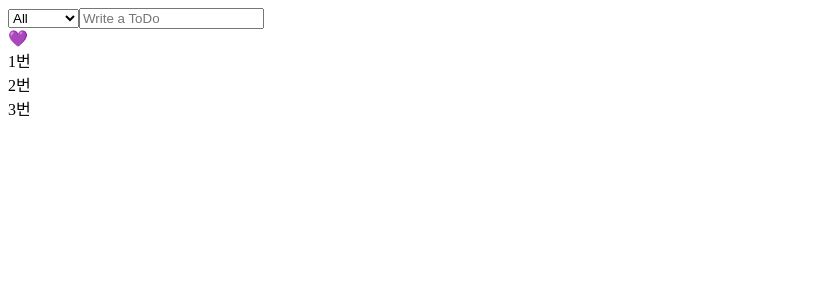
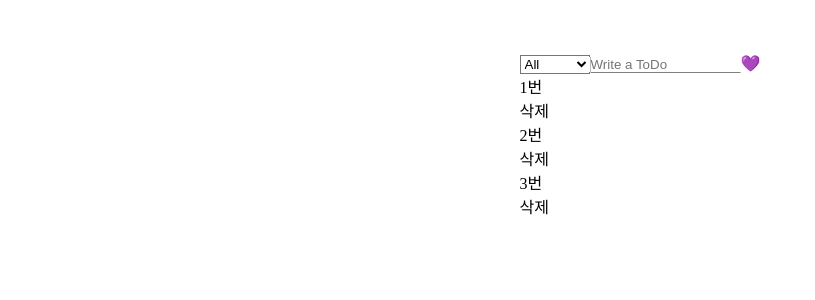
Before and after one commit to Clzzi/Recoil-Practice, a React (Create React App) app in the folder recoil-todolist-real/: page / in a window 1280 px wide. Shown: the top 300 px of the page, without its empty margins (0-815 px from the left). Built offline with nearby package versions, Linux system fonts and the light colour scheme.

Commit message:
[ADD] - Styling Files

```diff
--- /dev/null
+++ b/recoil-todolist-real/src/components/TodoInput/todoInput.scss
@@ -0,0 +1,12 @@
+.todoInput {
+  &-Input {
+    padding: 0px;
+    margin: 0px;
+    width: 150px;
+    border:none;
+    border-bottom: 1px solid gray;
+  }
+  &-btn {
+    display: inline-block;
+  }
+}
--- a/recoil-todolist-real/src/components/TodoInput/todoInput.tsx
+++ b/recoil-todolist-real/src/components/TodoInput/todoInput.tsx
@@ -1,7 +1,8 @@
 import { useRecoilState } from "recoil";
 import { todosState, todoInputState } from "recoil/todosState";
 import { TodoType } from "types/todoType";
-import TodoFilter from 'components/TodoFilter';
+import TodoFilter from "components/TodoFilter";
+import "./todoInput.scss";
 
 const TodoInput = () => {
   const [input, setInput] = useRecoilState<string>(todoInputState);
@@ -45,6 +46,7 @@ const TodoInput = () => {
   };
 
   return (
+    <>
       <div className={"todoInput"}>
         <TodoFilter />
         <input
@@ -59,6 +61,7 @@ const TodoInput = () => {
           💜
         </div>
       </div>
+    </>
   );
 };
 
--- a/recoil-todolist-real/src/components/TodoItem/todoItem.tsx
+++ b/recoil-todolist-real/src/components/TodoItem/todoItem.tsx
@@ -5,8 +5,8 @@ const TodoItem = ({data, onDelete, onDone}: TodoPropTypes) => {
 
   return (
     <div className={"todoItem"}>
-      <div className={"todoItem-title"}>{contents}</div>
-      <div className={'todoItme-delete'}>삭제</div>
+      <div className={"todoItem-title"} onClick={() => onDone(id)}>{contents}</div>
+      <div className={'todoItme-delete'} onClick={() => onDelete(id)}>삭제</div>
     </div>
   );
 };
--- a/recoil-todolist-real/src/components/TodoList/todoList.tsx
+++ b/recoil-todolist-real/src/components/TodoList/todoList.tsx
@@ -1,16 +1,32 @@
-import { useRecoilValue } from "recoil";
+import { useRecoilValue, useSetRecoilState, useRecoilState } from "recoil";
 import { filterTodosSelector } from "recoil/todosState";
+import TodoItem from "components/TodoItem";
+import { todosState } from "recoil/todosState";
 
 const TodoList = () => {
-  // const [todos, setTodo] = useRecoilState(todosState);
-  const todos = useRecoilValue(filterTodosSelector);
+  const filteredTodos = useRecoilValue(filterTodosSelector);
+
+  const onDelete = (id: number): void => {
+    console.log(id);
+  }
+
+  const onDone = (id: number): void => {
+    console.log(id);
+  }
 
   return (
     <div>
-      {todos.map((todo) => {
+      {filteredTodos.map((todo) => {
+
+        const data = {
+          id: todo.id,
+          done: todo.done,
+          contents: todo.contents
+        };
+
         return (
-          <div> {todo.contents} </div>
-        )
+          <TodoItem data={data} onDelete={onDelete} onDone={onDone} />
+        );
       })}
     </div>
   );
--- /dev/null
+++ b/recoil-todolist-real/src/templates/todoTemplate.scss
@@ -0,0 +1,8 @@
+.todoTemplate {
+  position: absolute;
+  left: 50%;
+  bottom: 500px;
+  transform: translate(-50%, -50%);
+  margin: 0px;
+  padding: 0px;
+}
--- a/recoil-todolist-real/src/templates/todoTemplate.tsx
+++ b/recoil-todolist-real/src/templates/todoTemplate.tsx
@@ -1,9 +1,10 @@
 import TodoInput from "components/TodoInput";
 import TodoList from "components/TodoList";
+import './todoTemplate.scss';
 
 const TodoTemplate = () => {
   return (
-    <div>
+    <div className={'todoTemplate'}>
       <TodoInput />
       <TodoList />
     </div>
--- a/recoil-todolist-real/src/types/todoType.ts
+++ b/recoil-todolist-real/src/types/todoType.ts
@@ -6,6 +6,6 @@ export interface TodoType {
 
 export interface TodoPropTypes {
   data: TodoType,
-  onDelete: () => void,
-  onDone: () => void,
+  onDelete: (id: number) => void,
+  onDone: (id: number) => void,
 };
```
Also changed, not shown: recoil-todolist-real/src/components/TodoFilter/todoFilter.scss (added), recoil-todolist-real/src/components/TodoItem/todoItem.scss (added), recoil-todolist-real/src/components/TodoList/todoList.scss (added). Lines whose indentation alone changed are shown as unchanged.
